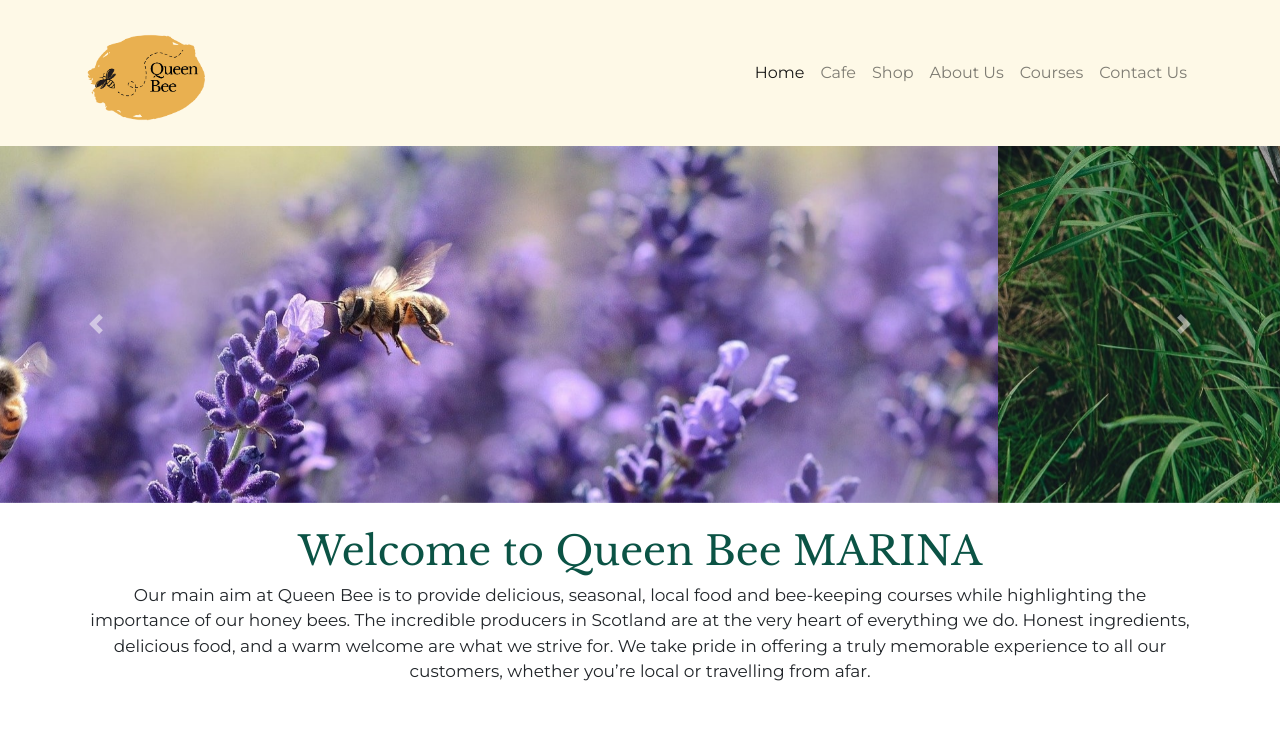
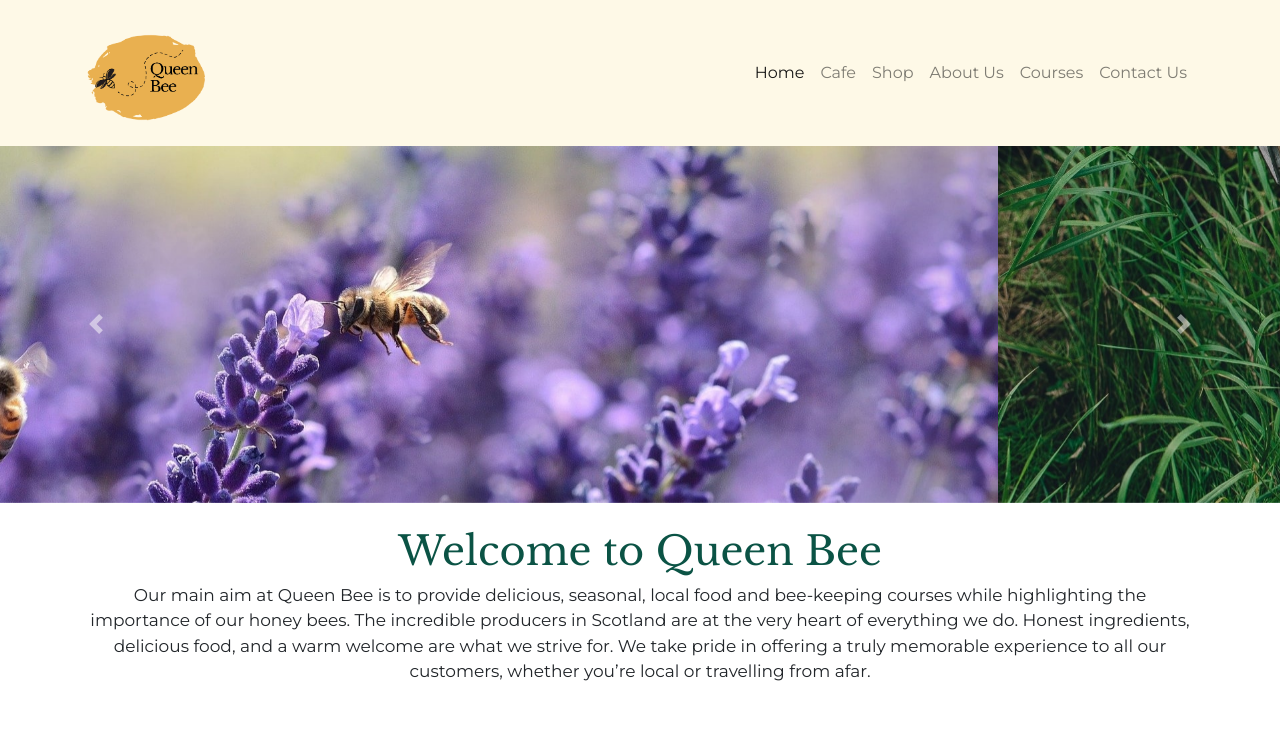
Before and after one commit to marinamorenommr/queenbee-marina, a website: page index.html in a window 1280 px wide. Shown: the top 731 px of the page. Drawn offline with nearby package versions, Linux system fonts and the light colour scheme.

Commit message:
form changes 2

```diff
--- a/index.html
+++ b/index.html
@@ -95,7 +95,7 @@
   <div class="container mx-auto">
     <div class="row">
       <div class="col-lg-12 text-center">
-        <h1>Welcome to Queen Bee MARINA</h1>
+        <h1>Welcome to Queen Bee</h1>
 
         <p class="lead text-center">Our main aim at Queen Bee is to provide delicious, seasonal, local food and bee-keeping courses while highlighting the importance of our honey bees. The incredible producers in Scotland are at the very heart of everything we do. Honest ingredients, delicious food, and a warm welcome are what we strive for.  We take pride in offering a truly memorable experience to all our customers, whether you’re local or travelling from afar.</p>
       </div>
```
